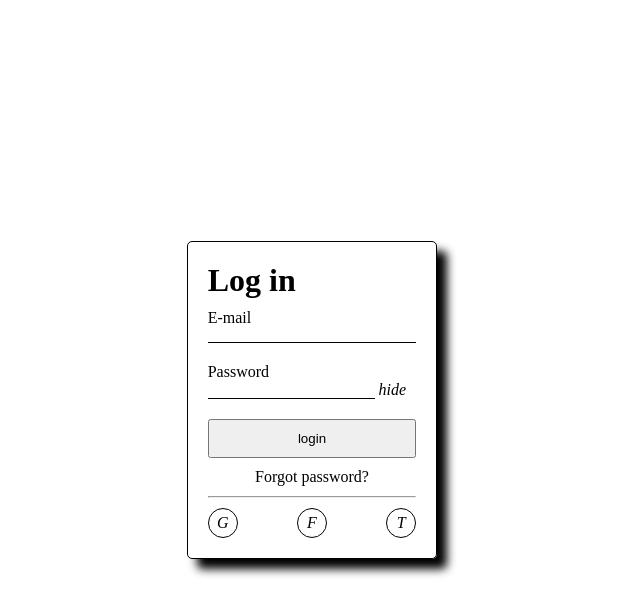
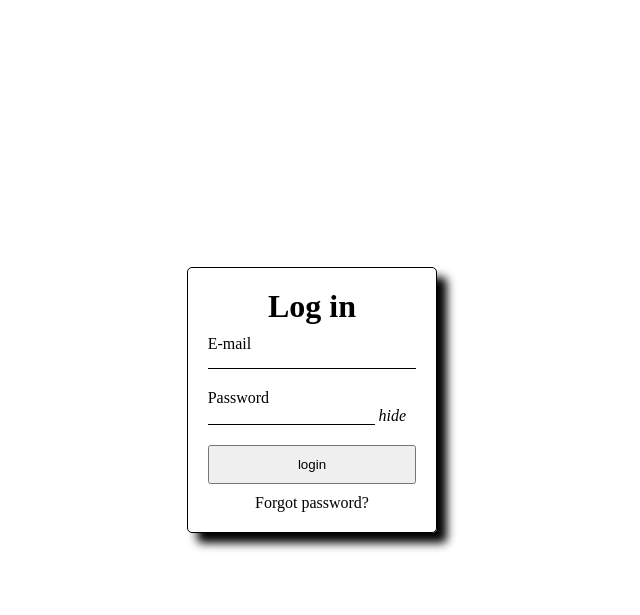
Before and after one commit to PiyumalT/Online_Shop, a PHP site: page /login.html in a window 1280 px wide. Shown: the top 615 px of the page, without its empty margins (328-968 px from the left). Run offline with PHP 8.4, Linux system fonts and the light colour scheme.

Commit message:
remove social log in, center log in text

```diff
--- a/css/login.css
+++ b/css/login.css
@@ -11,6 +11,7 @@ body form {
 }
 body form h1 {
   margin-bottom: 10px;
+  text-align: center;
 }
 body form label, body form input {
   display: block;
@@ -35,23 +36,5 @@ body form #login-btn {
 body form .ps-forgot {
   text-align: center;
 }
-body form hr {
-  margin: 10px 0;
-}
-body form .social-links {
-  display: flex;
-  align-items: center;
-  justify-content: space-between;
-}
-body form .social-links i {
-  cursor: pointer;
-  border: 1px solid black;
-  display: flex;
-  align-items: center;
-  justify-content: center;
-  width: 30px;
-  height: 30px;
-  border-radius: 50vw;
-}
 
 /*# sourceMappingURL=login.css.map */
--- a/css/login.scss
+++ b/css/login.scss
@@ -9,6 +9,7 @@ body {
     box-shadow: black 10px 10px 10px;
     h1 {
       margin-bottom: 10px;
+      text-align: center;
     }
     label, input {
       display: block;
@@ -35,23 +36,5 @@ body {
     .ps-forgot {
       text-align: center;
     }
-    hr {
-      margin: 10px 0;
-    }
-    .social-links {
-      display: flex;
-      align-items: center;
-      justify-content: space-between;
-      i {
-        cursor: pointer;
-        border: 1px solid black;
-        display: flex;
-        align-items: center;
-        justify-content: center;
-        width: 30px;
-        height: 30px;
-        border-radius: 50vw;
-      }
-    }
   }
 }
--- a/login.html
+++ b/login.html
@@ -24,12 +24,6 @@
     </div>
     <button id="login-btn" type="submit">login</button>
     <div class="ps-forgot"><a href="#">Forgot password?</a></div>
-    <hr>
-    <div class="social-links">
-        <i>G</i><!--//todo - add icon from fontawesome-->
-        <i>F</i><!--//todo - add icon from fontawesome-->
-        <i>T</i><!--//todo - add icon from fontawesome-->
-    </div>
 </form>
 <script src="js/declare_items.js"></script>
 <script src="js/password-show-hide.js"></script>
```
Also changed, not shown: 1 other file.
